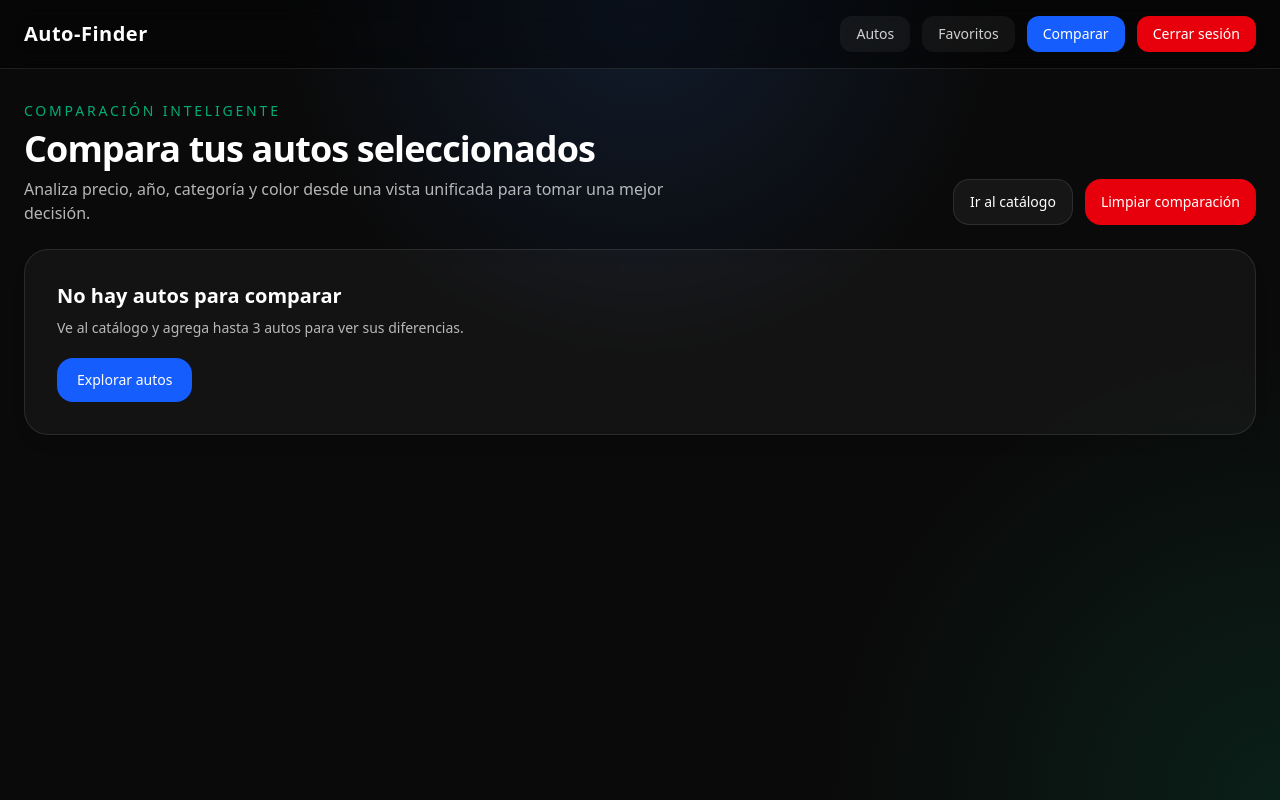
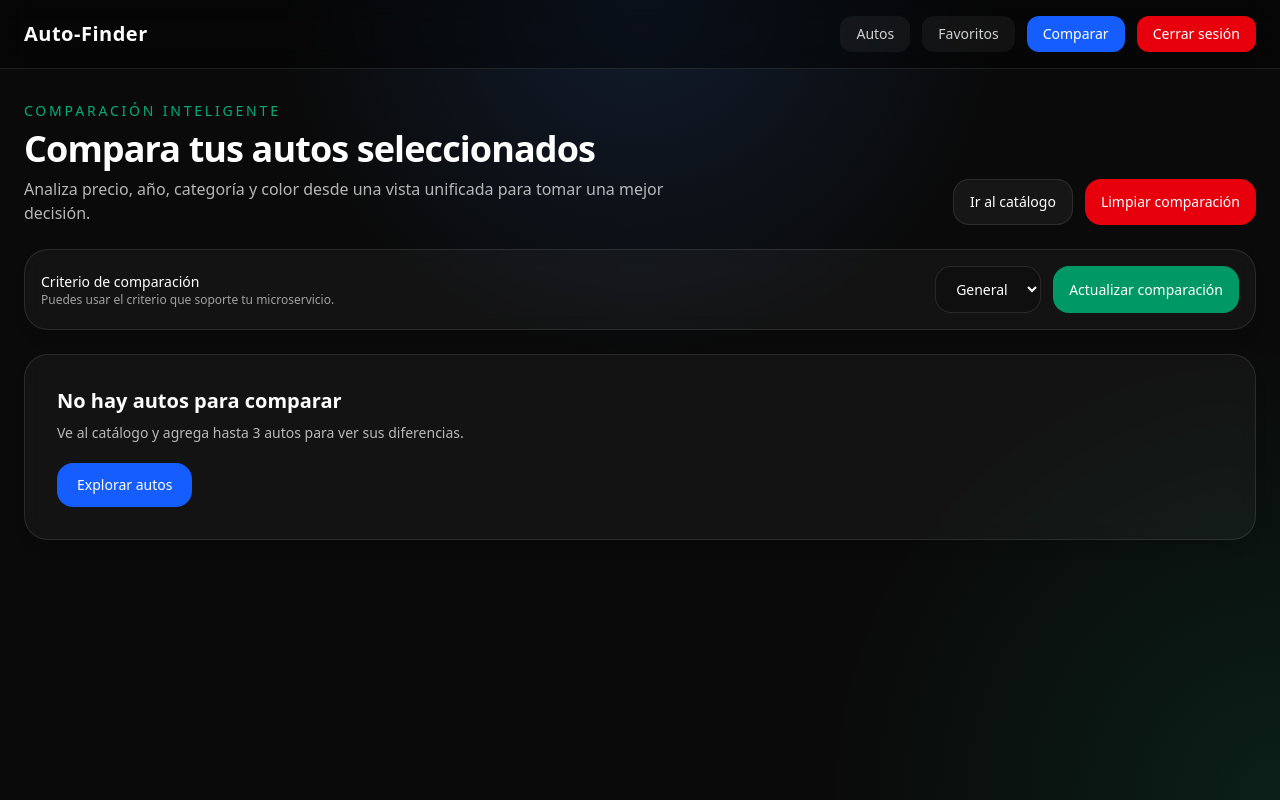
Before and after one commit to Chrysr17/auto-finder-front, a Next.js app: page /comparar in a window 1280 px wide. Built offline with nearby package versions, Linux system fonts and the light colour scheme.

Commit message:
comparar page

```diff
--- a/src/app/comparar/page.tsx
+++ b/src/app/comparar/page.tsx
@@ -4,23 +4,29 @@ import Link from "next/link";
 import { useEffect, useMemo, useState } from "react";
 import Navbar from "@/components/Navbar";
 
-type Auto = {
+type AutoComparado = {
   id: number;
-  color?: string;
+  marcaNombre?: string;
+  modeloNombre?: string;
   precio?: number;
   anioFabricacion?: number;
-  marcaNombre?: string;
-  modeloNombre?: string;
+  color?: string;
   categoriaNombre?: string;
   imagenPortadaUrl?: string;
 };
 
+type ComparacionDTO = {
+  criterio: string;
+  autosComparados: AutoComparado[];
+};
+
 export default function CompararPage() {
-  const [autos, setAutos] = useState<Auto[]>([]);
+  const [criterio, setCriterio] = useState("general");
+  const [autos, setAutos] = useState<AutoComparado[]>([]);
   const [loading, setLoading] = useState(true);
   const [errorMsg, setErrorMsg] = useState<string | null>(null);
 
-  const cargarAutosComparar = async () => {
+  const cargarComparacion = async (criterioActual: string = "general") => {
     setLoading(true);
     setErrorMsg(null);
 
@@ -30,24 +36,29 @@ export default function CompararPage() {
 
       if (ids.length === 0) {
         setAutos([]);
-        setLoading(false);
         return;
       }
 
-      const results = await Promise.all(
-        ids.map(async (id) => {
-          const resp = await fetch(`/api/autos/${id}`, {
-            method: "GET",
-            credentials: "include",
-            cache: "no-store",
-          });
-
-          if (!resp.ok) return null;
-          return resp.json();
-        })
+      const resp = await fetch(
+        `/api/comparar?criterio=${encodeURIComponent(criterioActual)}`,
+        {
+          method: "POST",
+          credentials: "include",
+          cache: "no-store",
+          headers: {
+            "Content-Type": "application/json",
+          },
+          body: JSON.stringify(ids),
+        }
       );
 
-      setAutos(results.filter(Boolean));
+      if (!resp.ok) {
+        setErrorMsg("No se pudo generar la comparación.");
+        return;
+      }
+
+      const data = (await resp.json());
+      setAutos(data.autosComparados ?? []);
     } catch {
       setErrorMsg("No se pudieron cargar los autos a comparar.");
     } finally {
@@ -60,17 +71,23 @@ export default function CompararPage() {
     setAutos([]);
   };
 
-  const quitarAuto = (id: number) => {
+  const quitarAuto = async (id: number) => {
     const current = localStorage.getItem("compare_autos");
     const ids: number[] = current ? JSON.parse(current) : [];
     const nuevos = ids.filter((item) => item !== id);
 
     localStorage.setItem("compare_autos", JSON.stringify(nuevos));
-    setAutos((prev) => prev.filter((a) => a.id !== id));
+
+    if (nuevos.length === 0) {
+      setAutos([]);
+      return;
+    }
+
+    await cargarComparacion(criterio);
   };
 
   useEffect(() => {
-    cargarAutosComparar();
+    cargarComparacion("general");
   }, []);
 
   const menorPrecio = useMemo(() => {
@@ -124,6 +141,37 @@ export default function CompararPage() {
             </button>
           </div>
         </header>
+
+        <section className="mb-6 rounded-3xl border border-white/10 bg-white/[0.04] p-4 shadow-lg backdrop-blur-sm">
+          <div className="flex flex-col gap-3 sm:flex-row sm:items-center sm:justify-between">
+            <div>
+              <p className="text-sm font-medium text-white">Criterio de comparación</p>
+              <p className="text-xs text-white/60">
+                Puedes usar el criterio que soporte tu microservicio.
+              </p>
+            </div>
+
+            <div className="flex gap-3">
+              <select
+                value={criterio}
+                onChange={(e) => setCriterio(e.target.value)}
+                className="rounded-2xl border border-white/10 bg-black/20 px-4 py-3 text-sm outline-none"
+              >
+                <option value="general">General</option>
+                <option value="precio">Precio</option>
+                <option value="anio">Año</option>
+                <option value="marca">Marca</option>
+              </select>
+
+              <button
+                onClick={() => cargarComparacion(criterio)}
+                className="rounded-2xl bg-emerald-600 px-4 py-3 text-sm font-medium text-white transition hover:bg-emerald-700"
+              >
+                Actualizar comparación
+              </button>
+            </div>
+          </div>
+        </section>
 
         <section className="mt-6">
           {loading && (
@@ -254,11 +302,10 @@ export default function CompararPage() {
                         return (
                           <td
                             key={auto.id}
-                            className={`p-4 ${
-                              destacado
+                            className={`p-4 ${destacado
                                 ? "font-semibold text-emerald-400"
                                 : "text-white/80"
-                            }`}
+                              }`}
                           >
                             {typeof auto.precio === "number"
                               ? `S/ ${auto.precio.toFixed(2)}`
@@ -284,11 +331,10 @@ export default function CompararPage() {
                         return (
                           <td
                             key={auto.id}
-                            className={`p-4 ${
-                              destacado
+                            className={`p-4 ${destacado
                                 ? "font-semibold text-blue-400"
                                 : "text-white/80"
-                            }`}
+                              }`}
                           >
                             {auto.anioFabricacion ?? "No disponible"}
                             {destacado && (
```
